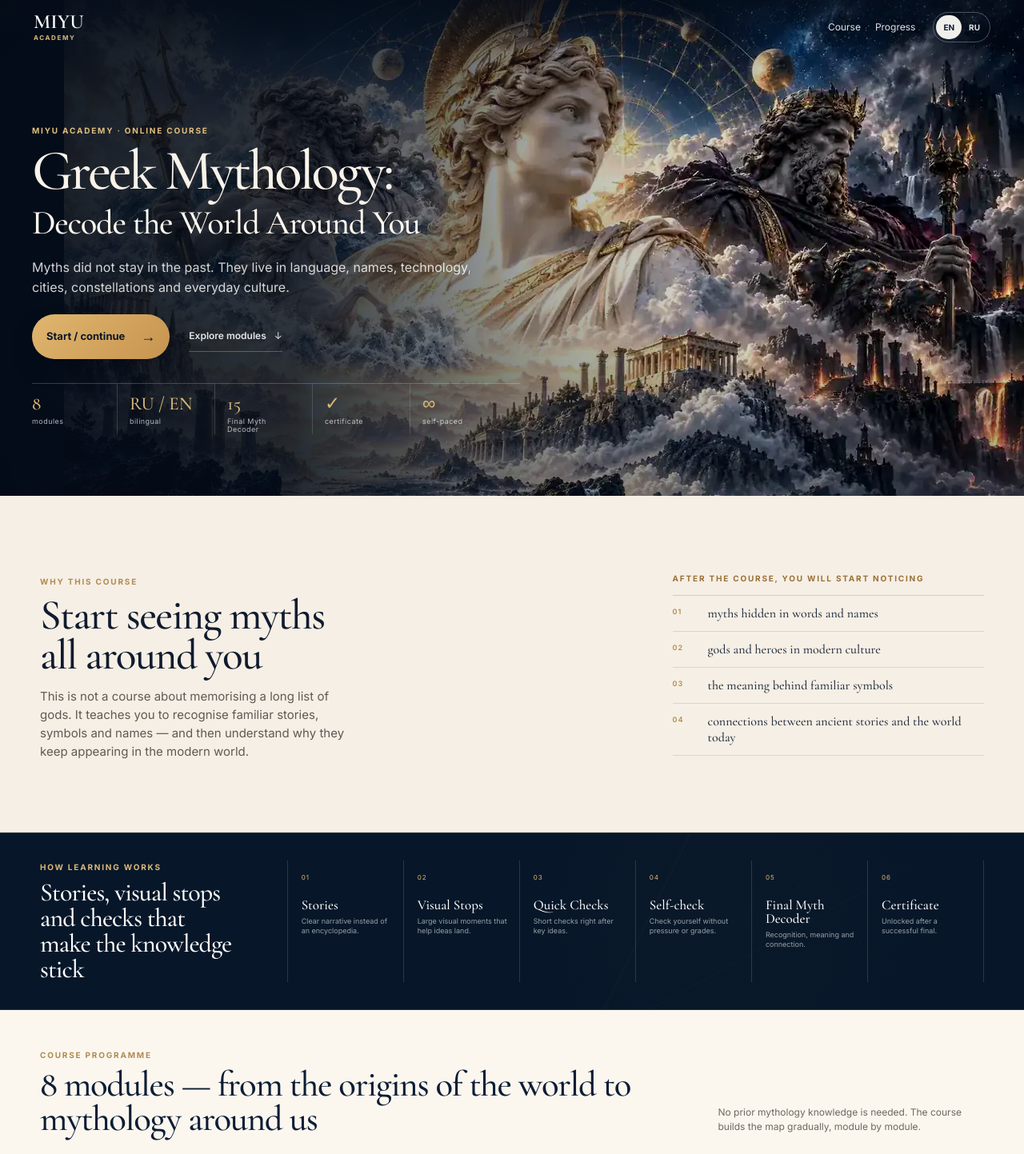
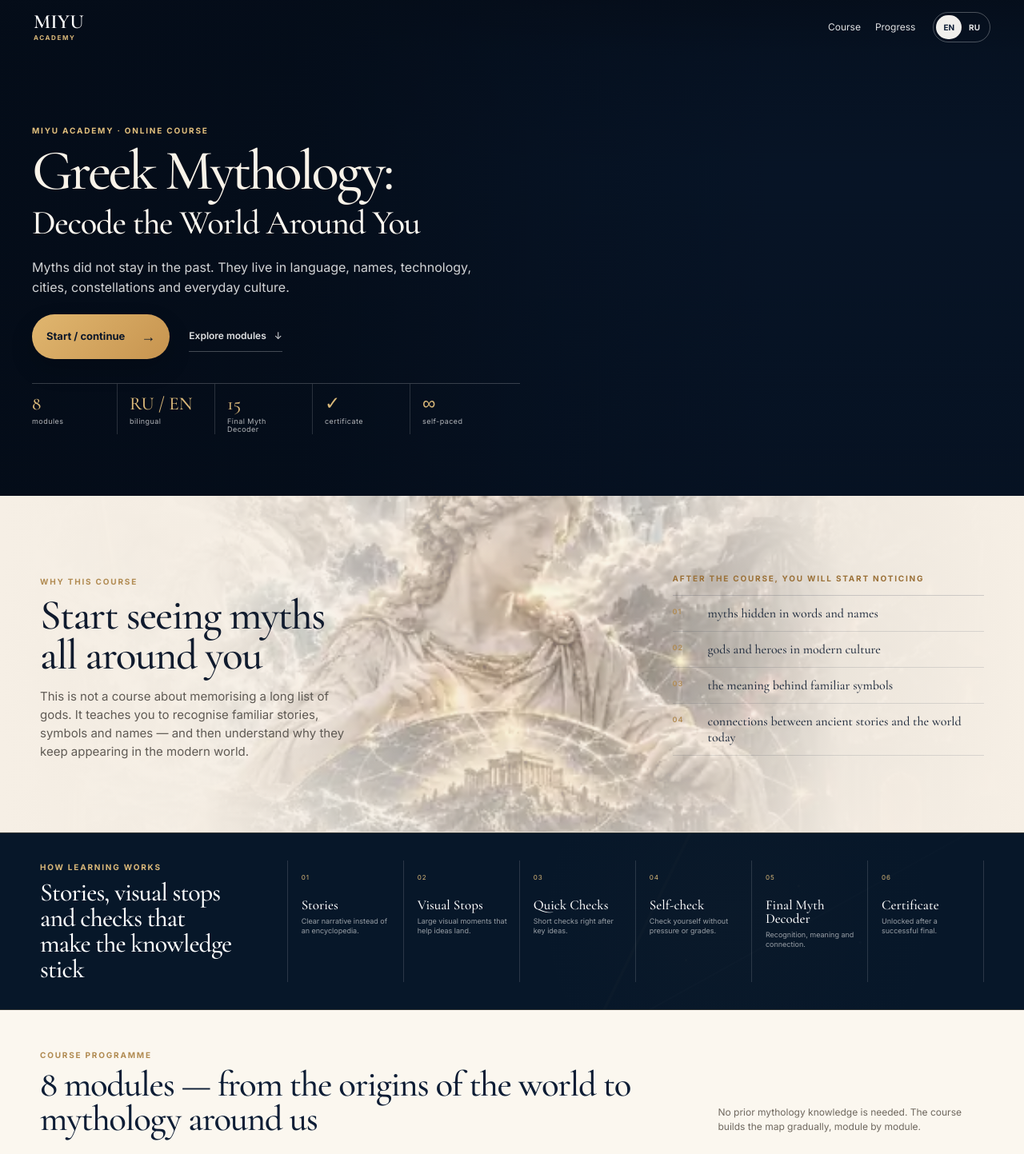
Before and after one commit to olesiabositi-hub/miyu-academy, a Next.js app: page /en/courses/greek-mythology in a window 1280 px wide. Shown: the top 1443 px of the page at 80% size. Built offline with nearby package versions, Linux system fonts and the light colour scheme.

Commit message:
Fix course hero composition and restore second editorial scene

```diff
--- a/app/[locale]/courses/greek-mythology/page.tsx
+++ b/app/[locale]/courses/greek-mythology/page.tsx
@@ -4,7 +4,6 @@ import { notFound } from "next/navigation";
 import { COURSE_TITLE, isLocale } from "@/lib/course";
 import { MODULES } from "@/lib/content/catalog";
 import { CourseArtwork } from "@/components/CourseArtwork";
-import { CourseHeroArt } from "@/components/CourseHeroArt";
 
 const teaser = {
   "module-01": {
@@ -112,7 +111,7 @@ export default async function CourseOverview({params}:{params:Promise<{locale:st
 
   return <div className="courseLanding gmLanding">
     <section className="gmHero">
-      <div className="gmHeroBackdrop" aria-hidden="true"><CourseHeroArt/></div>
+      <div className="gmHeroBackdrop" aria-hidden="true"/>
       <div className="gmHeroVignette" aria-hidden="true"/>
       <div className="container gmHeroInner">
         <div className="gmHeroCopy">
@@ -131,7 +130,7 @@ export default async function CourseOverview({params}:{params:Promise<{locale:st
     </section>
 
     <section className="gmWhy">
-      <div className="gmWhyArt" aria-hidden="true"><img src="/visuals/miyu-home-hero.webp" alt="" /></div>
+      <div className="gmWhyArt" aria-hidden="true"><CourseArtwork slot="decoder"/></div>
       <div className="container gmWhyGrid">
         <div className="gmWhyCopy">
           <p className="eyebrow">{copy.whyEyebrow}</p>
```
